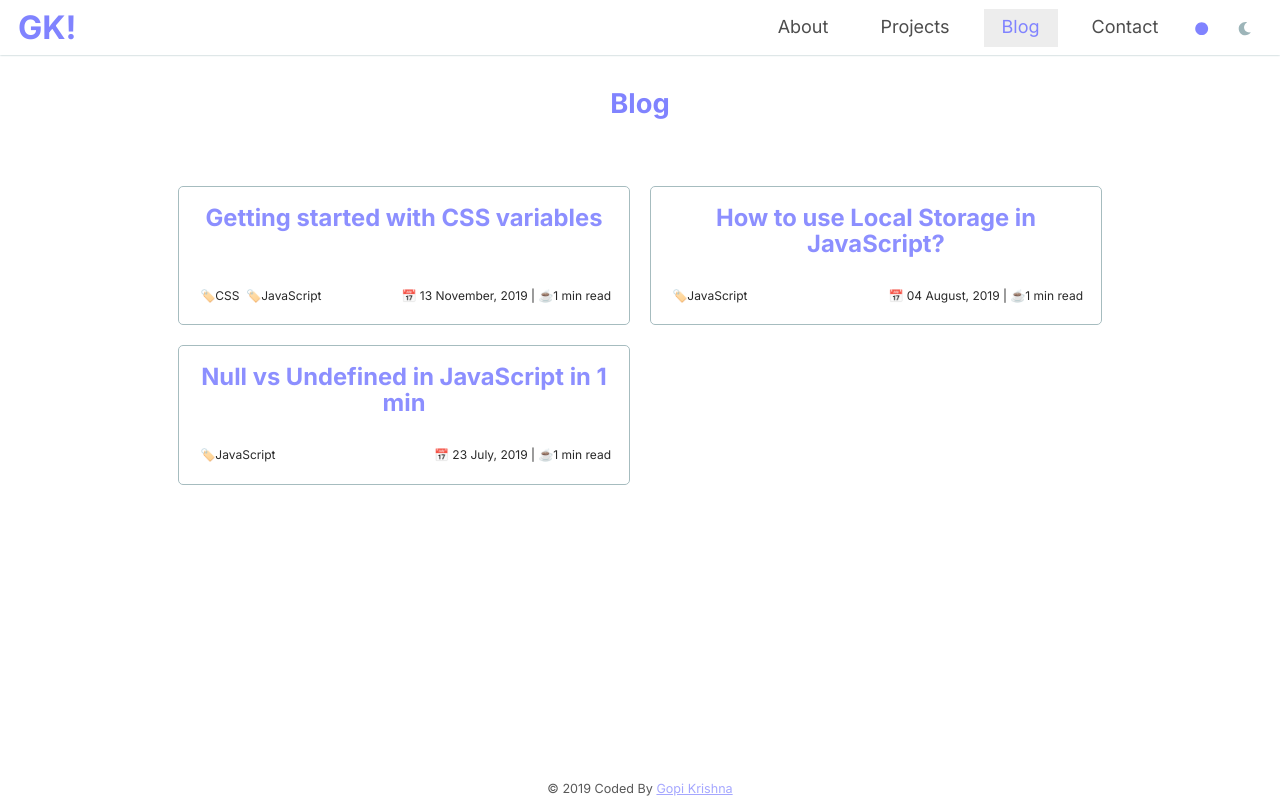
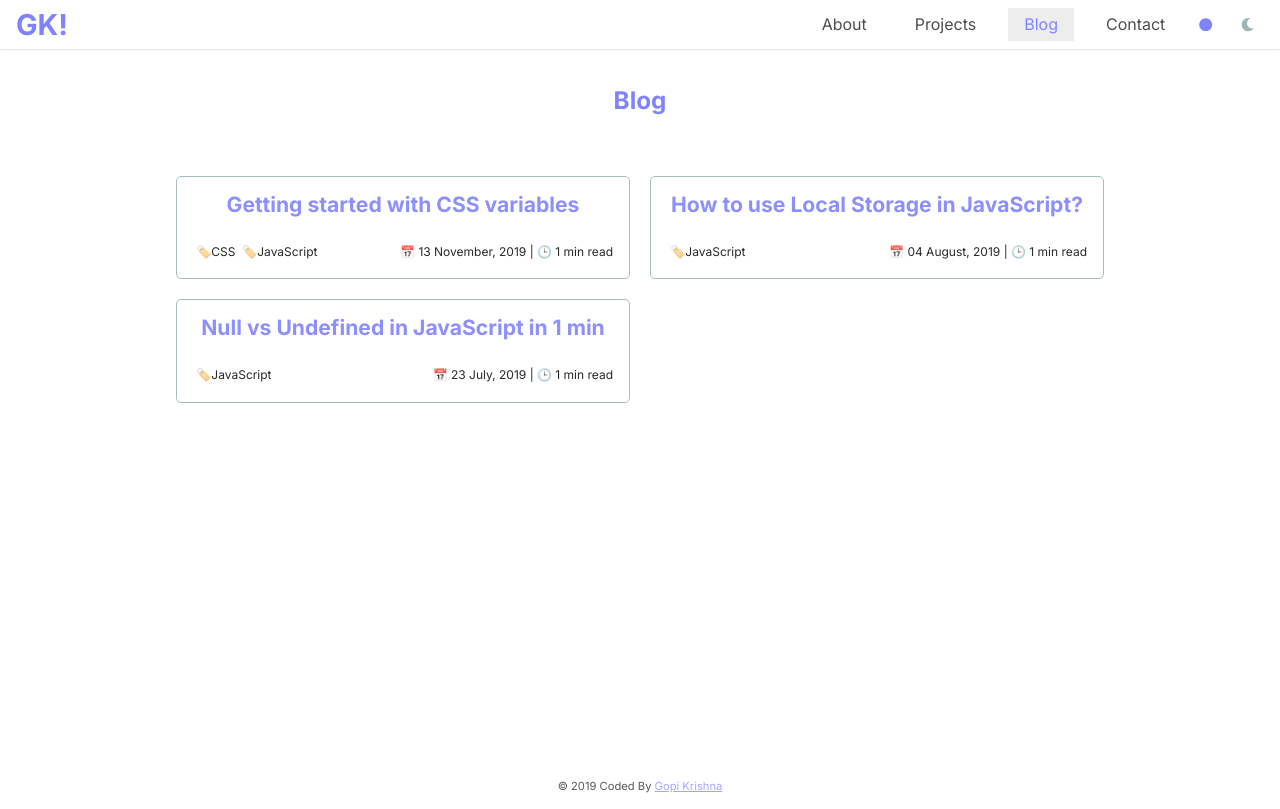
Before and after one commit to bgopikrishna/gopikrishna.dev, a Gatsby site: page /blog in a window 1280 px wide. Built offline with nearby package versions, Linux system fonts and the light colour scheme; Gatsby itself is replaced by a stand-in of ours; some packages are replaced by stand-ins of ours.

Commit message:
fix: darkmode navbar bug and typography changes 16px

```diff
--- a/src/components/layout/Navbar.js
+++ b/src/components/layout/Navbar.js
@@ -19,7 +19,6 @@ const Navbar = ({
     <FontAwesomeIcon icon={faMoon} />
   );
   const nightModeIconStyle = darkMode ? navbarStyle.day : navbarStyle.night;
-  const navBackground = darkMode ? navbarStyle.bgDark : navbarStyle.bgLight;
   const showBoxShadowClass =
     typeof window !== 'undefined'
       ? window.location.pathname !== '/'
@@ -29,8 +28,7 @@ const Navbar = ({
 
   console.log(showBoxShadowClass);
   return (
-    <div
-      className={`${navbarStyle.navsection} ${navBackground} ${showBoxShadowClass}`}>
+    <div className={`${navbarStyle.navsection}  ${showBoxShadowClass}`}>
       <Header />
       <nav>
         <ul className={navbarStyle.navbar}>
--- a/src/components/layout/Navbar.module.css
+++ b/src/components/layout/Navbar.module.css
@@ -13,7 +13,7 @@
   /* font-family: 'Space Mono', 'Nunito', -apple-system, BlinkMacSystemFont,
     'Segoe UI', Work Sans, Oxygen, Cantarell, 'Work Sans', 'Helvetica Neue',
     sans-serif; */
-  background: var(--background-dark);
+  background: var(--nav-bg);
 }
 
 .navsection ul,
@@ -74,12 +74,6 @@ li {
 .nightModeBtn:last-child {
   margin-right: 0.25rem;
 }
-.bgLight {
-  background: var(--white);
-}
-.bgDark {
-  background: var(--black);
-}
 
 .day {
   color: gold;
--- a/src/pages/blog.js
+++ b/src/pages/blog.js
@@ -27,17 +27,20 @@ const Blog = ({ data }) => {
                     <p>
                       {' '}
                       {tags.map(item => (
-                        <span key={item}>&nbsp;🏷️{item}&nbsp;</span>
+                        <span key={item}>
+                          &nbsp;
+                          <span role="img" aria-labelledby="Tag">
+                            🏷️
+                          </span>
+                          {item}&nbsp;
+                        </span>
                       ))}
                     </p>
-                    <p
-                      style={{
-                        fontSize: '12px',
-                        margin: '0',
-                        padding: 0,
-                        color: 'var(--text-color)',
-                      }}>
-                      {'📅'} {date} |{' ☕️' + timeToRead + ' min read'}
+                    <p>
+                      <span role="img" aria-labelledby="Date">
+                        📅
+                      </span>{' '}
+                      {date} |{' 🕒 ' + timeToRead + ' min read'}
                     </p>
                   </div>
                 </Link>
--- a/src/styles/base.css
+++ b/src/styles/base.css
@@ -3,7 +3,7 @@
   --black: #121212;
   --darker: #121212;
   --white: #ffffff;
-  --white-2: #dbdbdd;
+  --white-2: #efefef;
   --gray: #9db5b9;
   --body-font: 'Inter', -apple-system, BlinkMacSystemFont, 'Segoe UI', Work Sans,
     Oxygen, Cantarell, 'Helvetica Neue', sans-serif;
@@ -31,12 +31,14 @@ html.dark {
   background: var(--black);
   color: var(--white-2);
   --background-dark: var(--darker);
+  --nav-bg: var(--black);
 }
 
 html.light {
   background: var(--white);
   color: var(--black);
   --background-dark: var(--white-2);
+  --nav-bg: var(--white);
 }
 
 html.accent-green {
--- a/src/utils/typography.js
+++ b/src/utils/typography.js
@@ -1,7 +1,7 @@
 import Typography from 'typography';
 
 const typography = new Typography({
-  baseFontSize: '18px',
+  baseFontSize: '16px',
   baseLineHeight: 1.6,
   headerWeight: 'bold',
   headerFontFamily: [
```
Also changed, not shown: src/template/blogPostTemplate.js (+10 -4 lines).
